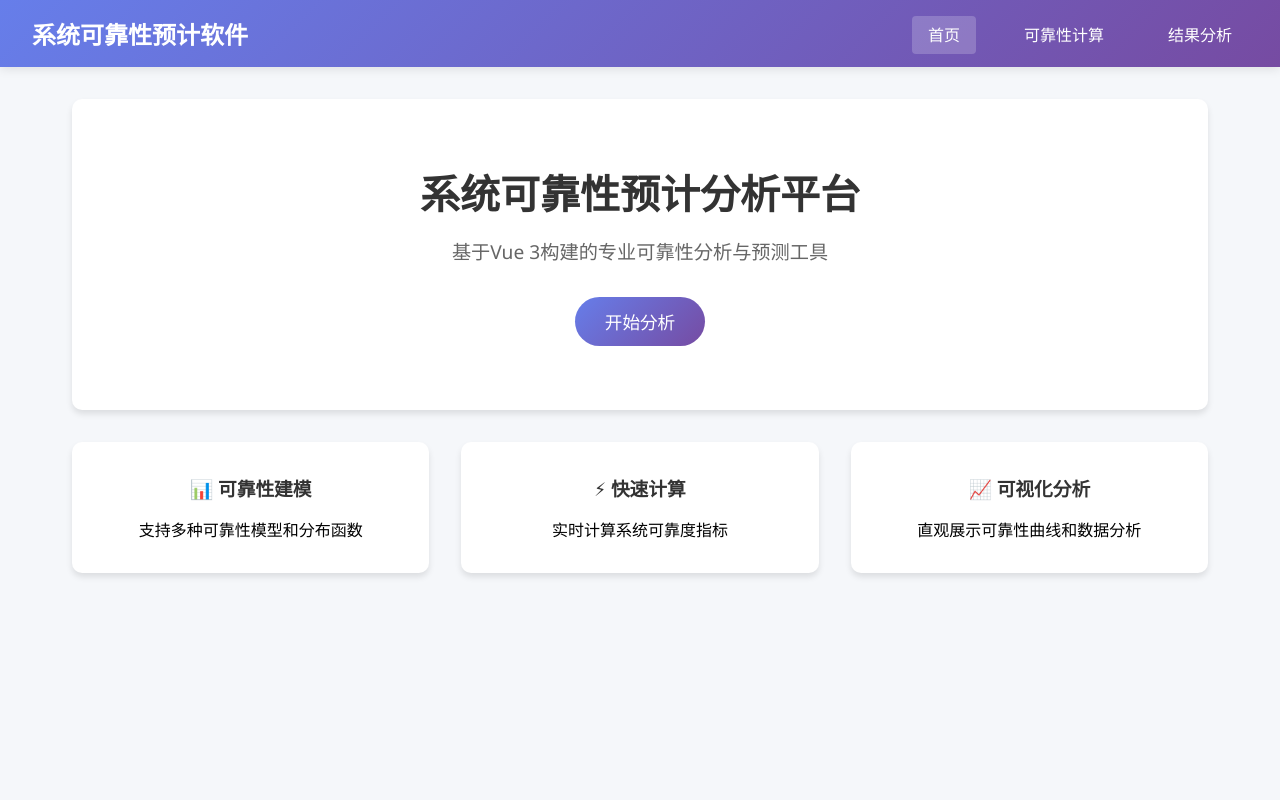
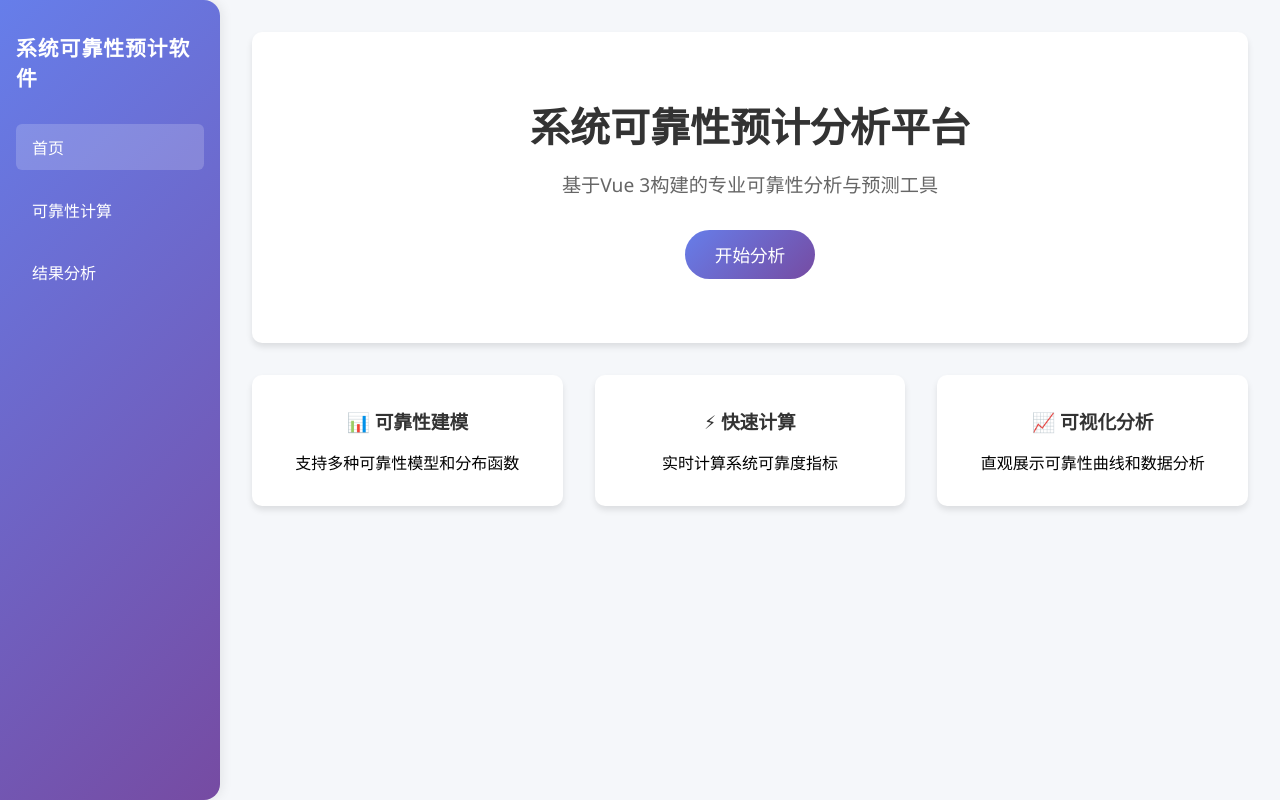
Before and after one commit to chenjinwen5412/reliability-software, a Vue app: page / in a window 1280 px wide. Built offline with nearby package versions, Linux system fonts and the light colour scheme.

Commit message:
界面优化

```diff
--- a/src/App.vue
+++ b/src/App.vue
@@ -1,14 +1,13 @@
 <template>
   <div id="app">
-    <nav class="navbar">
-      <h1>系统可靠性预计软件</h1>
-      <div class="nav-links">
+    <aside class="sidebar">
+      <h2>系统可靠性预计软件</h2>
+      <nav class="sidebar-links">
         <router-link to="/">首页</router-link>
         <router-link to="/calculator">可靠性计算</router-link>
         <router-link to="/results">结果分析</router-link>
-      </div>
-    </nav>
-
+      </nav>
+    </aside>
     <main class="main-content">
       <router-view />
     </main>
@@ -27,32 +26,58 @@ body {
   background-color: #f5f7fa;
 }
 
-.navbar {
+.sidebar {
+  position: fixed;
+  top: 0;
+  left: 0;
+  height: 100vh;
+  width: 220px;
   background: linear-gradient(135deg, #667eea 0%, #764ba2 100%);
   color: white;
-  padding: 1rem 2rem;
+  padding: 2rem 1rem;
+  border-radius: 0 16px 16px 0;
+  box-shadow: 2px 0 12px rgba(0,0,0,0.08);
   display: flex;
-  justify-content: space-between;
-  align-items: center;
-  box-shadow: 0 2px 10px rgba(0,0,0,0.1);
+  flex-direction: column;
+  align-items: flex-start;
+  z-index: 100;
 }
 
-.nav-links a {
-  color: white;
-  text-decoration: none;
-  margin-left: 2rem;
-  padding: 0.5rem 1rem;
-  border-radius: 4px;
-  transition: background-color 0.3s;
+.sidebar h2 {
+  font-size: 1.3rem;
+  margin-bottom: 2rem;
+  font-weight: bold;
+  letter-spacing: 1px;
 }
 
-.nav-links a:hover, .nav-links a.router-link-active {
-  background-color: rgba(255,255,255,0.2);
+.sidebar-links {
+  display: flex;
+  flex-direction: column;
+  width: 100%;
+}
+
+.sidebar-links a {
+  color: #fff;
+  text-decoration: none;
+  padding: 0.7rem 1rem;
+  margin-bottom: 1rem;
+  border-radius: 6px;
+  transition: background 0.3s;
+  font-size: 1rem;
+}
+
+.sidebar-links a.router-link-active,
+.sidebar-links a:hover {
+  background: rgba(255,255,255,0.18);
 }
 
 .main-content {
+  margin-left: 220px;
   padding: 2rem;
-  max-width: 1200px;
-  margin: 0 auto;
+  min-height: 100vh;
+  background-color: #f5f7fa;
+  width: calc(100vw - 220px);
+  max-width: none;
+  box-sizing: border-box;
 }
 </style>
```
